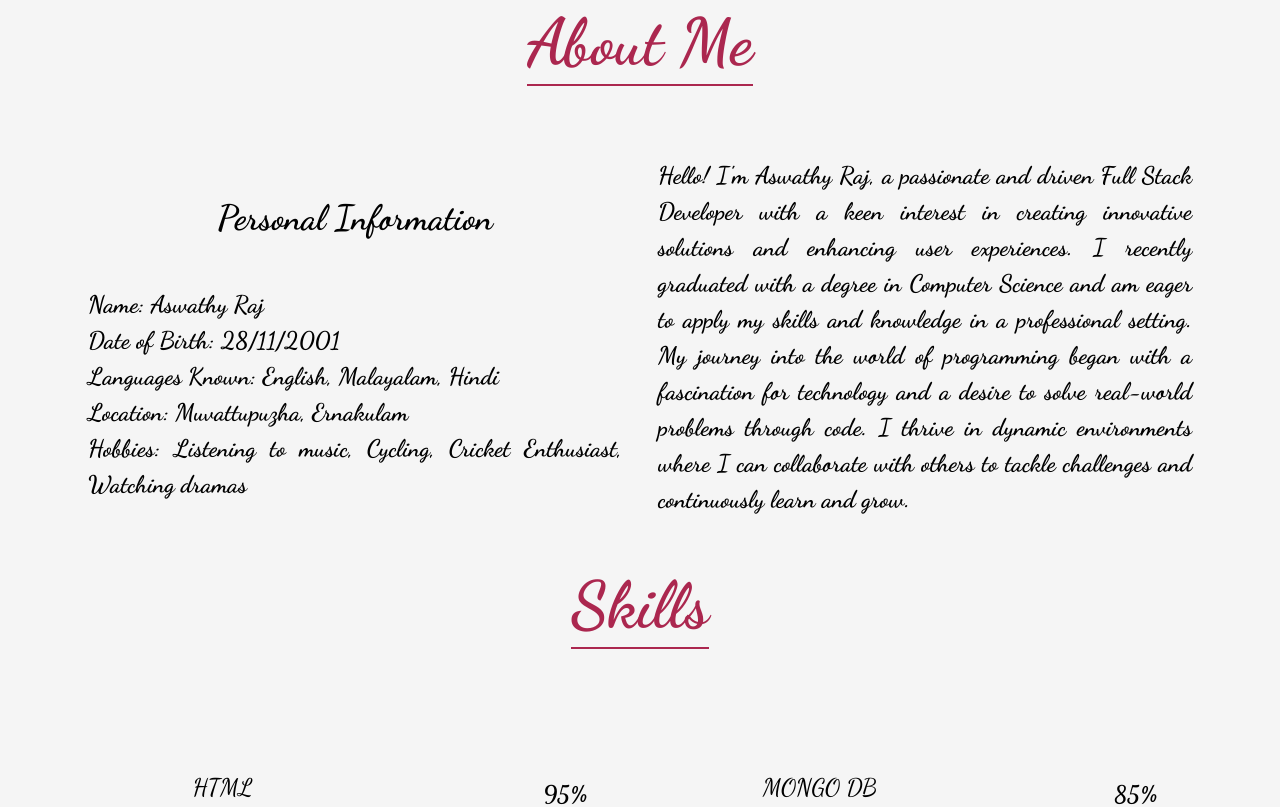
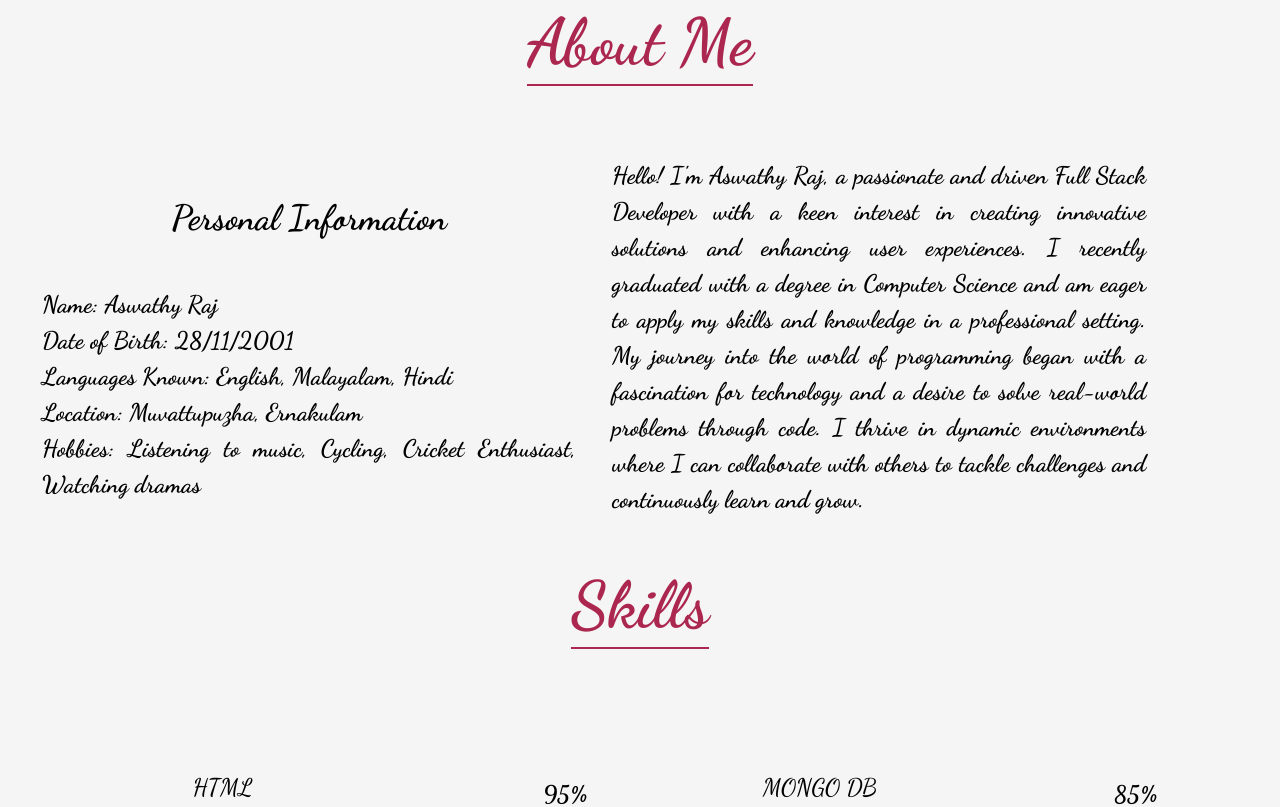
Before and after one commit to Achu-Raj-Aswathy/my_portfolio, a React (Create React App) app: page / in a window 1280 px wide. Shown: the part 860-1667 px from the top of the page. Built offline with nearby package versions, Linux system fonts and the light colour scheme.

Commit message:
my portfolio

```diff
--- a/src/Components/About.jsx
+++ b/src/Components/About.jsx
@@ -9,7 +9,7 @@ function About() {
                 <div className='d-flex align-items-center justify-content-center flex-column mt-3 mb-3 text-justify'>
                     <h3><b className="heading" style={{ color: "#AB274F", fontSize: "65px" }}>About Me</b></h3>
                 </div>
-                <div className='container'>
+                <div className='ms-3 container'>
                     <Row className='flex-md-row-reverse'>
                         <Col lg={6} xs={12} md={6} className='mt-4'>
                             <p className='d-flex text-justify'>Hello! I'm Aswathy Raj, a passionate and driven Full Stack Developer with a keen interest in creating innovative solutions and enhancing user experiences.
--- a/src/Components/Contact.jsx
+++ b/src/Components/Contact.jsx
@@ -9,7 +9,7 @@ function Contact() {
           <h3><b className='heading' style={{ color:"#AB274F", fontSize:"65px" }}>Contact</b></h3>
         </div>
 
-        <div className='d-flex align-items-center justify-content-center mt-5 flex-wrap'>
+        <div className='ms-3 d-flex align-items-center justify-content-center mt-5 flex-wrap'>
           <a href="https://wa.me/919895547621" target='_blank'>
             <div id='contactwhat' className='icon-container text-success me-4 mb-4'>
               <i id='contactIcon1' className="fab fa-whatsapp fa-2x"></i>
```
